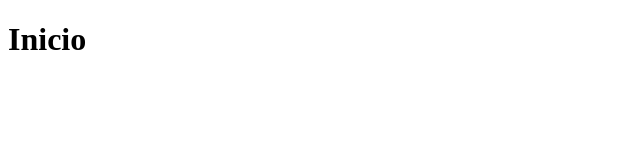
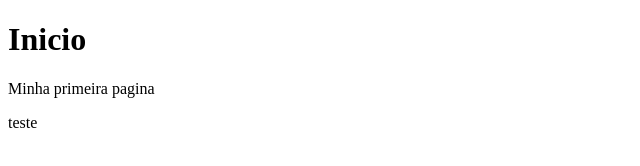
Before and after one commit to marcio-jsb/curso_git, a plain HTML site: page index.html in a window 1280 px wide. Shown: the whole page, without its empty margins (0-640 px from the left). Drawn offline with Linux system fonts and the light colour scheme.

Commit message:
atualização

```diff
--- a/index.html
+++ b/index.html
@@ -7,5 +7,7 @@
 </head>
 <body>
     <h1>Inicio</h1>
+    <p>Minha primeira pagina</p>
+    <p>teste</p>
 </body>
 </html>
```
